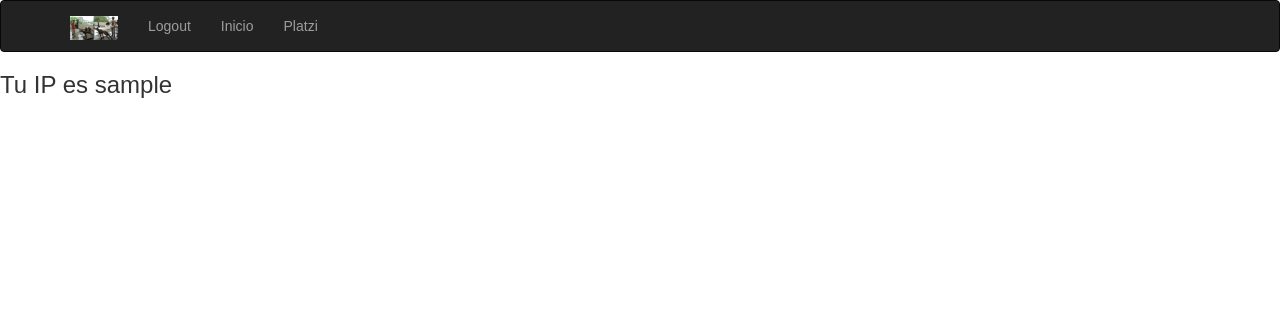
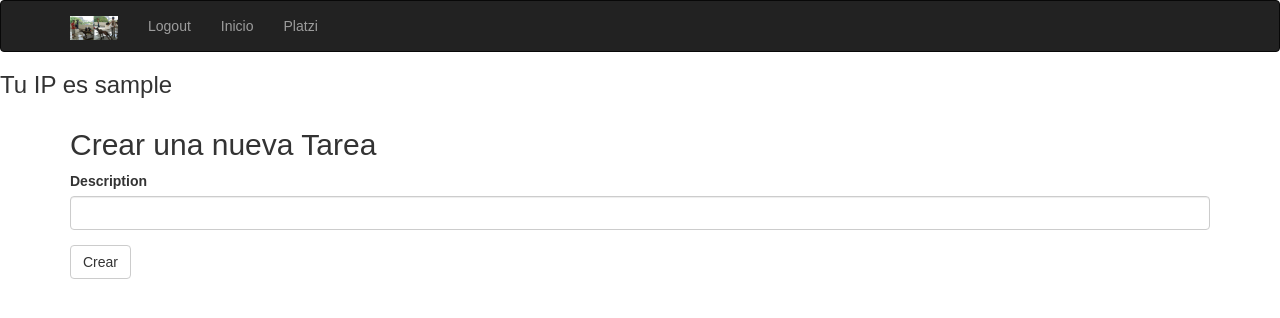
Before and after one commit to kren1504/Flask_Practice, a Flask app: page /hello in a window 1280 px wide. Shown: the top 318 px of the page. Run offline with Flask 2, Linux system fonts and the light colour scheme; a user stored in the database is signed in; data that the repository does not hold is empty; some libraries are stand-ins or nearby versions.

Commit message:
fin de la clase 32/36 ya se puede agregar tareas y consultar a la base de datos

```diff
--- a/app/firestore_service.py
+++ b/app/firestore_service.py
@@ -15,12 +15,17 @@ def get_user(user_id):
     return db.collection('users').document(user_id).get()
 
 
+
+def user_put(user_data):
+    user_ref = db.collection('users').document(user_data.username)
+    user_ref.set({'password': user_data.password})
+
+
 def get_todos(user_id):
     return db.collection('users')\
         .document(user_id)\
         .collection('todos').get()
 
-
-def user_put(user_data):
-    user_ref = db.collection('users').document(user_data.username)
-    user_ref.set({'password': user_data.password})
+def put_todo(user_id, description):
+    todos_collection_ref = db.collection('users').document(user_id).collection('todos')
+    todos_collection_ref.add({'Description':description})
--- a/app/forms.py
+++ b/app/forms.py
@@ -6,3 +6,7 @@ class LoginForm(FlaskForm):
     username = StringField('Nombre de Usuraio', validators=[DataRequired()])
     password = PasswordField('Password',validators=[DataRequired()])
     submit = SubmitField('Enviar')
+
+class TodoForm(FlaskForm):
+    description = StringField('Description',  validators=[DataRequired()])
+    submit = SubmitField('Crear')
--- a/app/templates/hello.html
+++ b/app/templates/hello.html
@@ -18,6 +18,11 @@
         <a href="{{ url_for('index') }}">Ir a inicio</a>
     {% endif %}
 
+    <div class="container">
+        <h2> Crear una nueva Tarea</h2>
+        {{ wtf.quick_form(todo_form)}}
+    </div>
+
     <ul>
         {% for todo in todos %}
             {{ macros.render_todo(todo) }}
--- a/app/templates/macro.html
+++ b/app/templates/macro.html
@@ -1,3 +1,6 @@
-{%macro render_todo(todo) %}
-    <li> Description: {{todo.to_dict().descripcion}}</li>
-{%endmacro%}
+
+{% macro render_todo(todo) %}
+    <li>
+        Descripción: {{ todo.to_dict().Description }}
+    </li>
+{% endmacro %}
--- a/main.py
+++ b/main.py
@@ -3,8 +3,8 @@ from flask import request, make_response, redirect, render_template, session, ur
 from flask_login import login_required, current_user
 
 from app import create_app
-from app.forms import LoginForm
-from app.firestore_service import get_users, get_todos
+from app.forms import TodoForm
+from app.firestore_service import get_users, get_todos, put_todo
 
 app = create_app()
 
@@ -38,23 +38,24 @@ def index():
     return response
 
 
-@app.route('/hello', methods=['GET'])
+@app.route('/hello', methods=['GET','POST'])
 @login_required
 def hello():
     user_ip = session.get('user_ip')
     username = current_user.id
+    todo_form = TodoForm()
 
     context = {
         'user_ip': user_ip,
         'todos': get_todos(user_id=username),
-        'username': username
+        'username': username,
+        'todo_form':todo_form
+
     }
 
-    # users = get_users()
-
-    # for user in users:
-    #     print(user.id)
-    #     print(user.to_dict()['password'])
-
+    if todo_form.validate_on_submit():
+        put_todo(user_id=username,description=todo_form.description.data)
+        flash('latarrea se creo con exito')
+        return redirect(url_for('hello'))
 
     return render_template('hello.html', **context)
```
